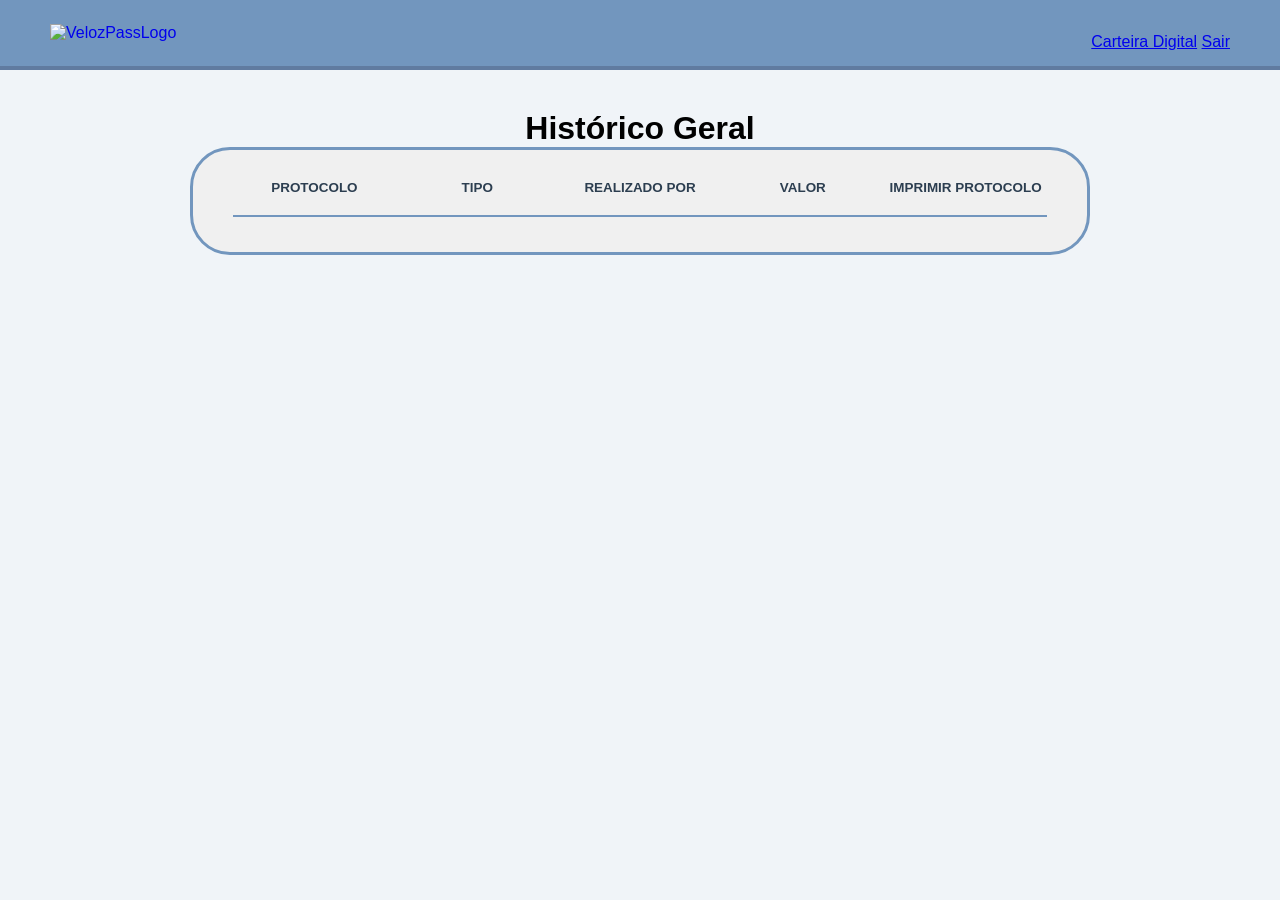
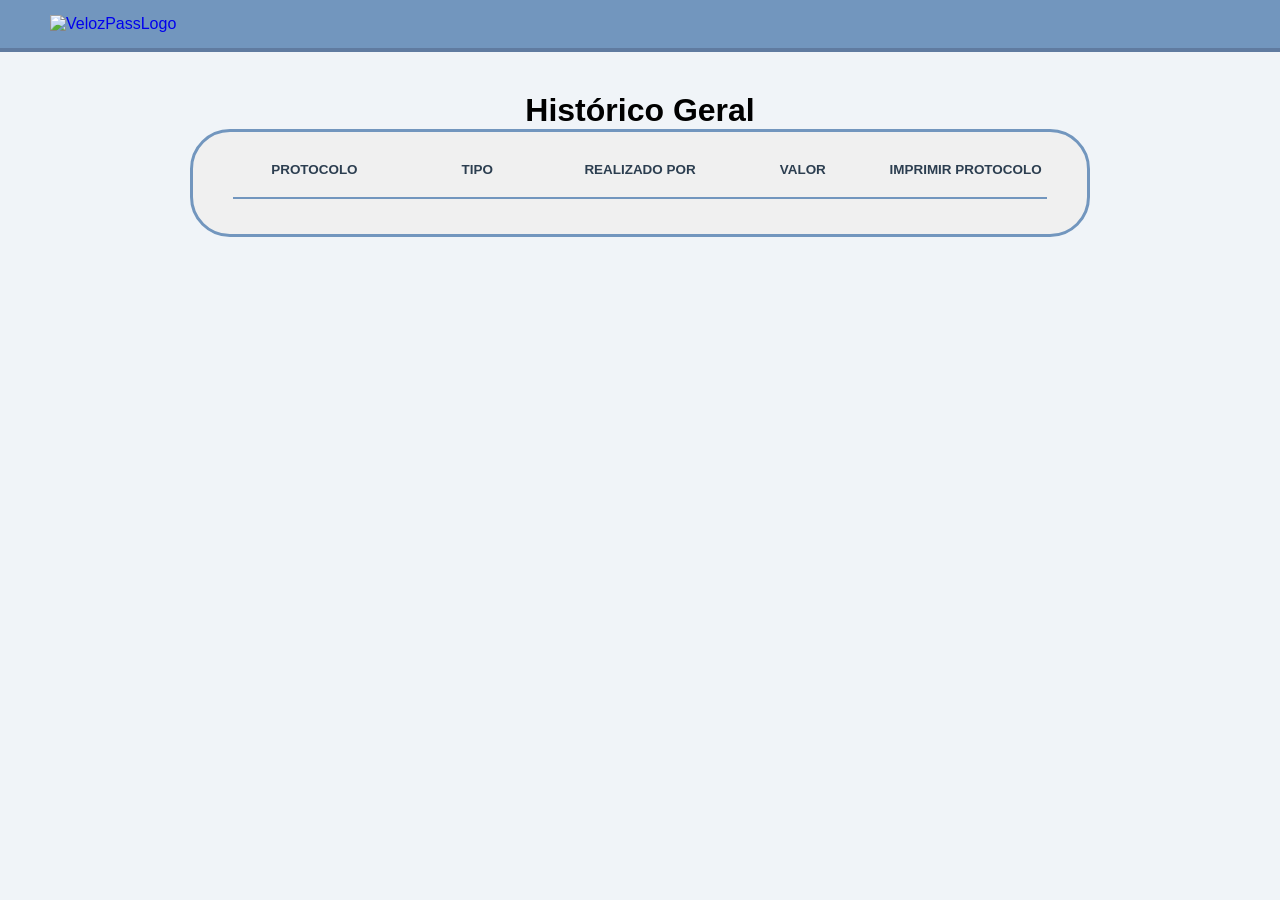

Adding notification button, adjusting codes and MINT phrases

--- a/SGDB/public/css/style3.css
+++ b/SGDB/public/css/style3.css
@@ -62,6 +62,32 @@ body {
     transition: all 0.3s ease;
 }
 
+.dropdown-content {
+    position: absolute;
+    top: calc(100% + 10px);
+    right: 0;
+    min-width: 320px;
+    max-width: 90vw;
+    background: #ffffff;
+    border: 2px solid #7296be;
+    border-radius: 14px;
+    padding: 10px;
+    box-shadow: 0px 18px 40px rgba(0, 0, 0, 0.12);
+    display: none;
+    z-index: 10000;
+}
+
+.dropdown-content.show {
+    display: block;
+}
+
+.lista-avisos {
+    font-size: 0.95rem;
+    color: #2c3e50;
+    padding: 8px 10px;
+    text-align: center;
+}
+
 /* Modo Escuro */
 body,
 div,
@@ -88,6 +114,15 @@ span {
 .dark-mode .icon-button:hover {
     color: rgb(167, 199, 255);
     cursor: pointer;
+}
+
+.dark-mode .dropdown-content {
+    background: #0b121a;
+    border-color: rgb(139, 172, 209);
+}
+
+.dark-mode .lista-avisos {
+    color: rgb(150, 206, 255);
 }
 
 .dark-mode .filtro-select {
@@ -124,10 +159,6 @@ span {
 
 .dark-mode .select-icon {
     color: #73d4f2;
-}
-
-.filtro-item.active .select-icon {
-    transform: translateY(-50%) rotate(180deg);
 }
 
 .dark-mode .tabela-linha-item {
@@ -348,15 +379,15 @@ span {
 @media (max-width: 480px) and (orientation: portrait) {
     .filtros-container {
         display: flex;
-        flex-direction: column; 
-        gap: 15px; 
+        flex-direction: column;
+        gap: 15px;
         margin-bottom: 20px;
         padding: 10px 0;
         width: 100%;
     }
 
     .filtro-item {
-        width: 100%; 
+        width: 100%;
         display: flex;
         flex-direction: column;
         gap: 6px;
